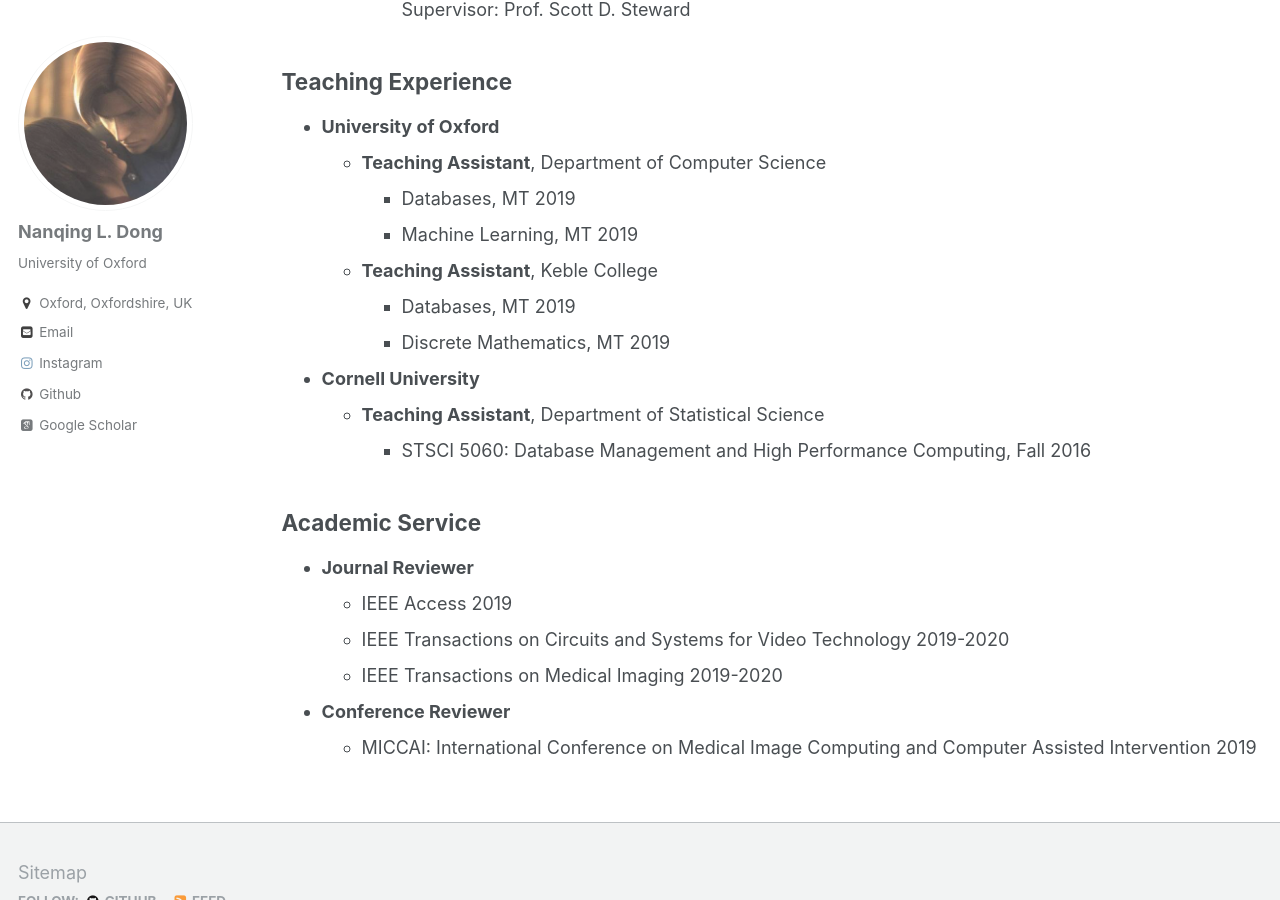
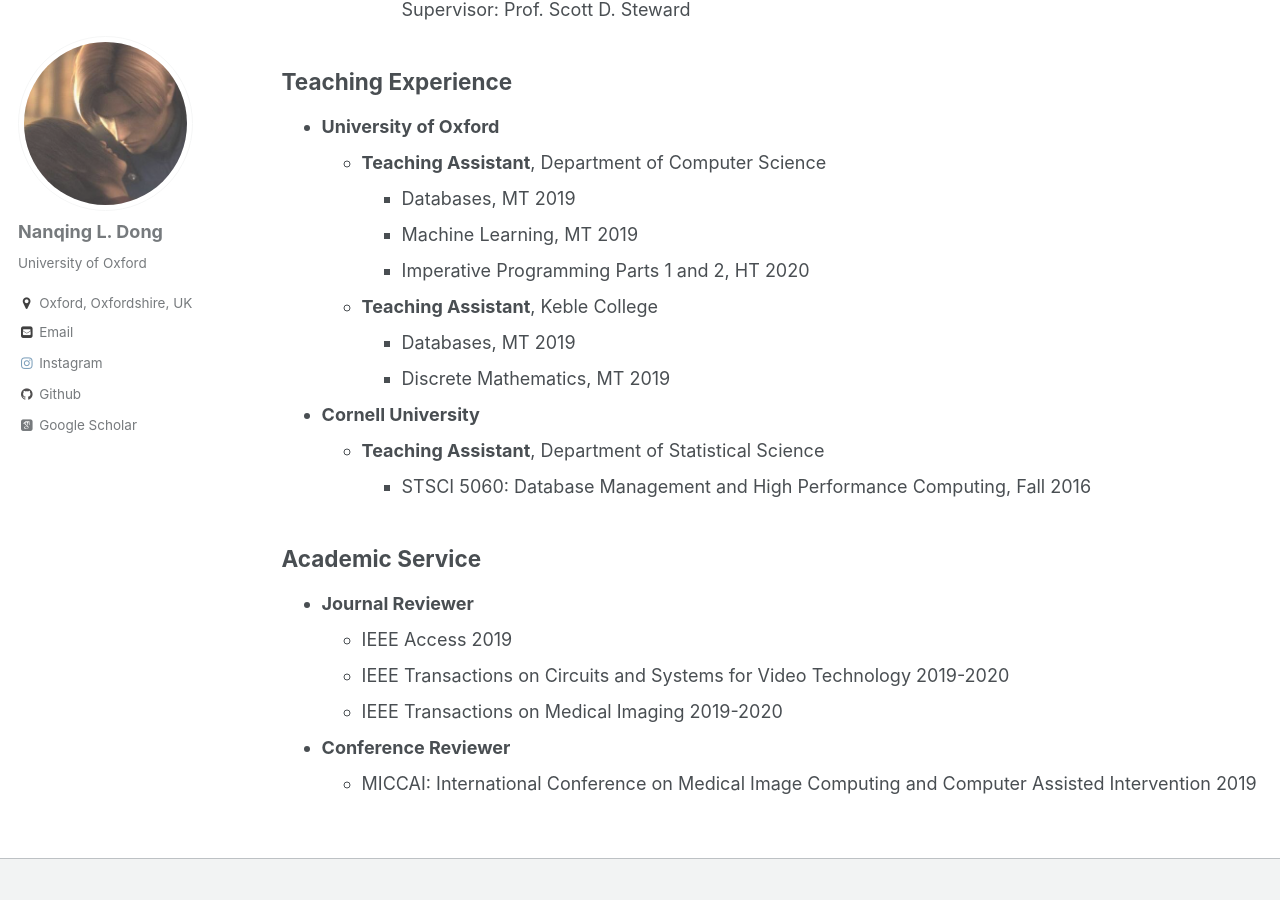
Before and after one commit to eveningdong/eveningdong.github.io, a Jekyll site: the page built from _pages/academic.md, in a window 1280 px wide and 900 px high, scrolled down 2025 px. Built offline with Jekyll 4.4.1, drawn with Linux system fonts in a browser that asks for light colours; some web fonts are replaced.

Commit message:
add ta for ht 2020

```diff
--- a/_pages/academic.md
+++ b/_pages/academic.md
@@ -68,6 +68,7 @@
   + **Teaching Assistant**, Department of Computer Science
     - Databases, MT 2019
     - Machine Learning, MT 2019
+    - Imperative Programming Parts 1 and 2, HT 2020
 
   + **Teaching Assistant**, Keble College
     - Databases, MT 2019
```
